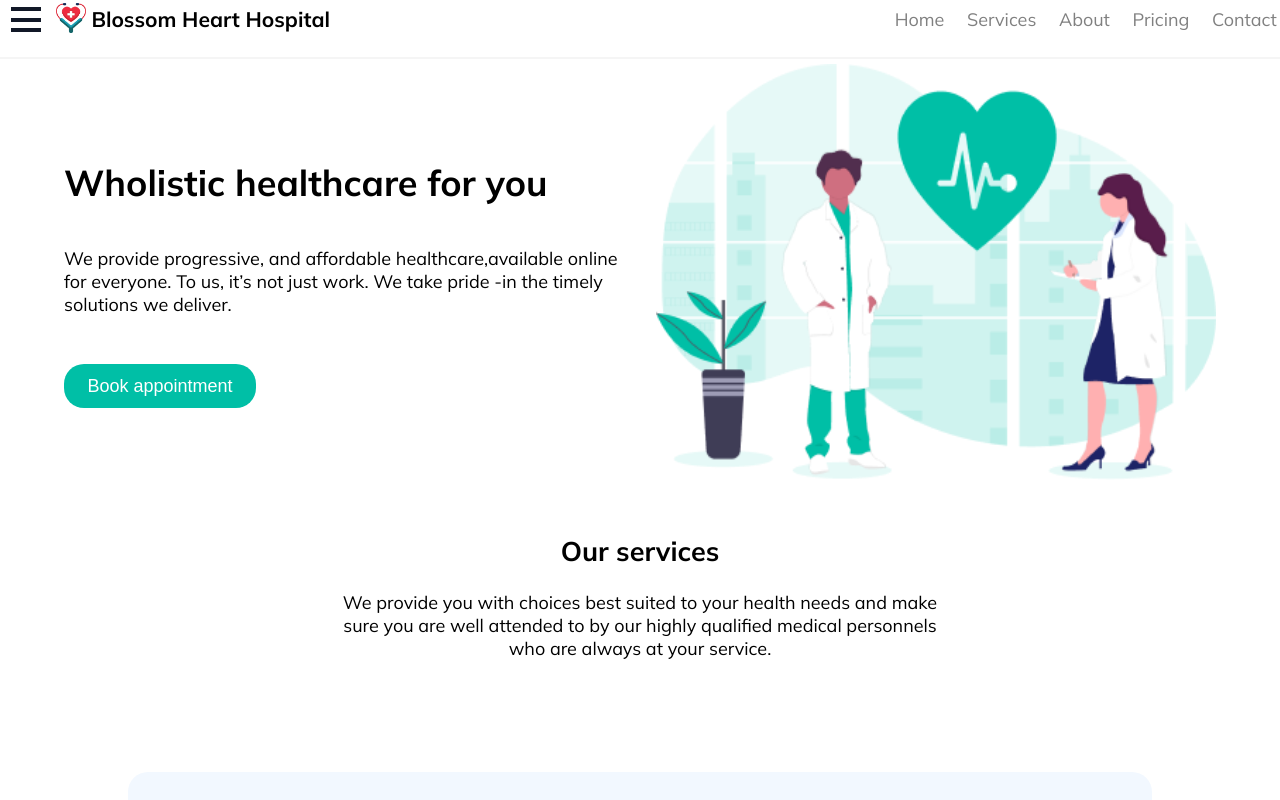
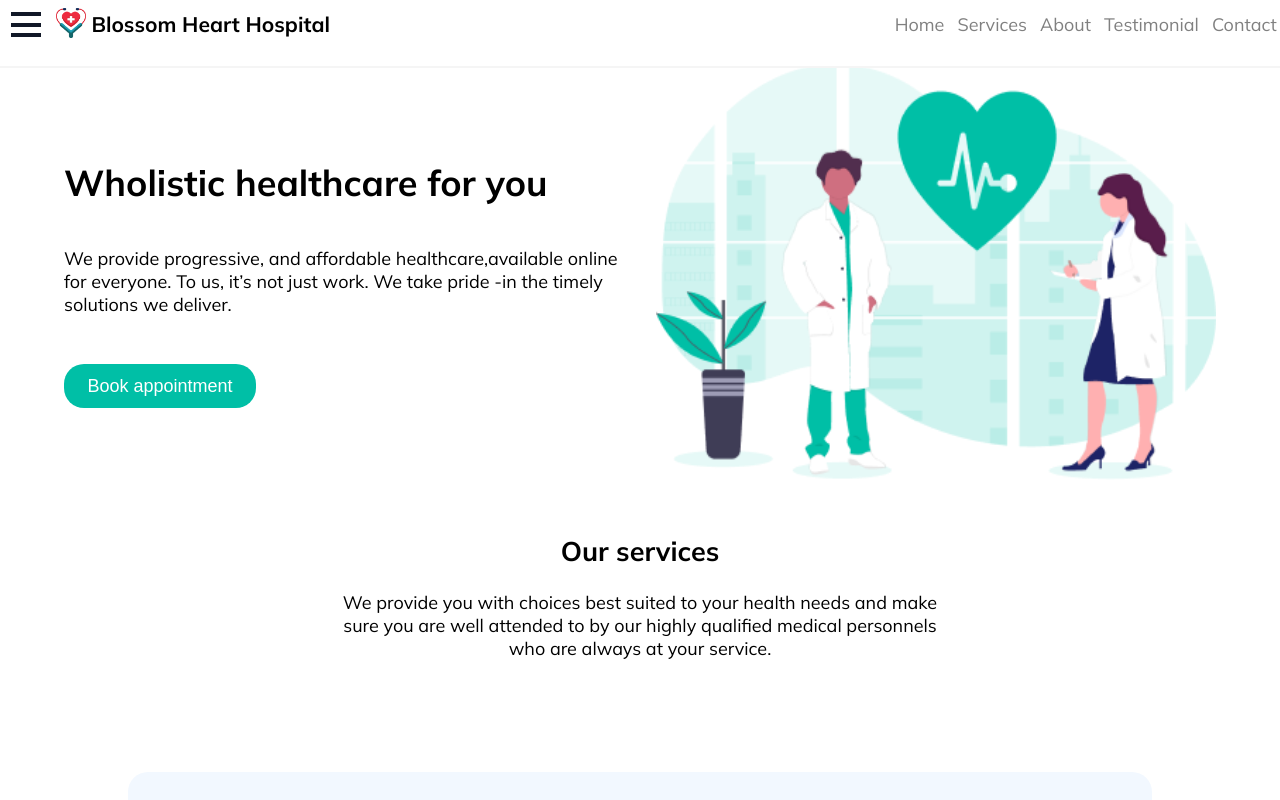
Before and after one commit to zemola/book-appointment, a React (Create React App) app: page / in a window 1280 px wide. Shown: the top 800 px of the page. Built offline with nearby package versions, Linux system fonts and the light colour scheme.

Commit message:
some change

```diff
--- a/src/components/Layout/Nav.css
+++ b/src/components/Layout/Nav.css
@@ -4,7 +4,7 @@
     box-sizing: border-box;
     display:flex;
     justify-content: space-between;
-    padding: 0.2rem 0.2rem;
+    padding: 0.5rem 0.2rem;
     overflow: hidden;
     position: fixed;
     top: 0;
--- a/src/components/Layout/NavItems/navItems.js
+++ b/src/components/Layout/NavItems/navItems.js
@@ -1 +1 @@
-export const navItems = ["Home", "Services", "About", "Pricing", "Contact"];
+export const navItems = ["Home", "Services", "About", "Testimonial", "Contact", ];
```
